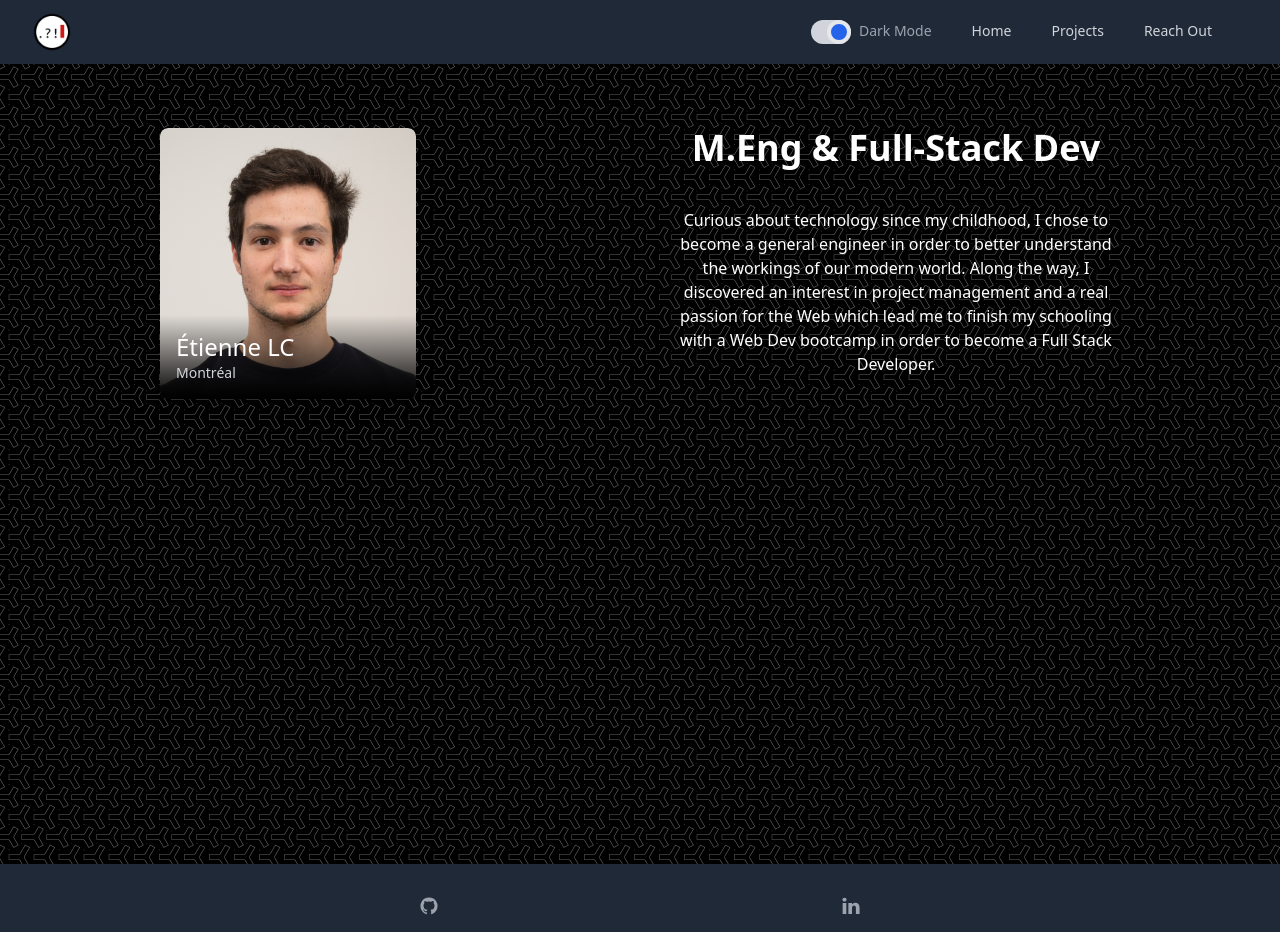
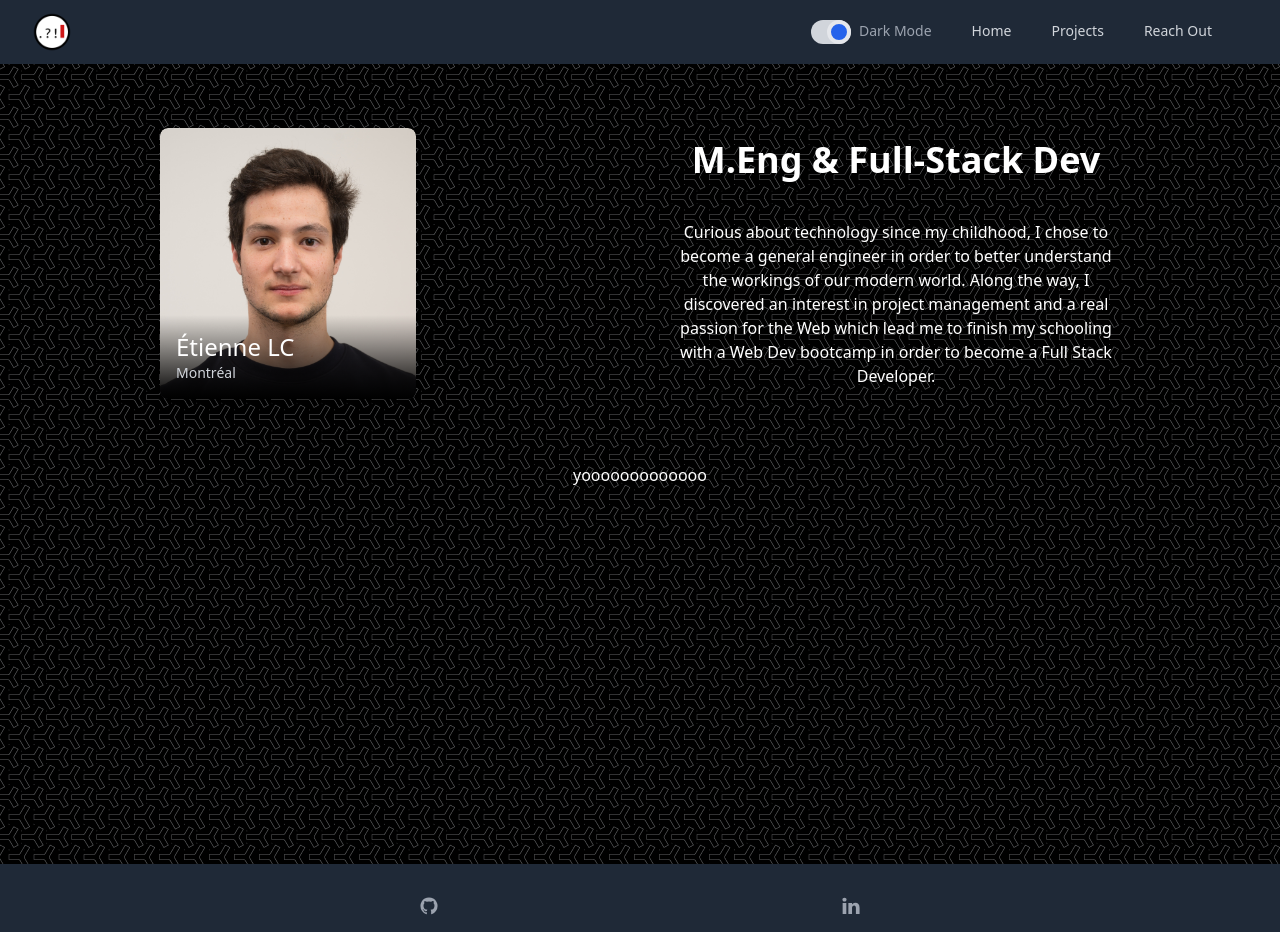
Before and after one commit to etlecoent/portfolio, a React (Create React App) app in the folder frontend/: page / in a window 1280 px wide. Built offline with nearby package versions, Linux system fonts and the light colour scheme.

Commit message:
Edited layout and added a new section

```diff
--- a/frontend/src/containers/Home.js
+++ b/frontend/src/containers/Home.js
@@ -4,17 +4,20 @@ const Home = (props) => {
 
   return (
     <section className="min-h-screen pt-16 bg-ysosw dark:bg-ysosb shadow text-black dark:text-white">
-      <div className="min-h-screen mx-auto py-8 px-8 flex pt-16 flex-wrap justify-around items-start">
+      <div className="flex flex-col min-h-screen mx-auto py-8 px-8 pt-16 ">
+        <div className = "flex flex-row flex-wrap justify-around">
           <Profile />
           <div className=" flex flex-col items-center justify-center h-auto w-auto">
             <h1 className="max-w-full text-center text-4xl font-bold pb-10">
               M.Eng & Full-Stack Dev
             </h1>
-          <div className="max-w-md">
-            <p className = "text-center">
+              <p className = "text-center max-w-md">
                 Curious about technology since my childhood, I chose to become a general engineer in order to better understand the workings of our modern world. Along the way, I discovered an interest in project management and a real passion for the Web which lead me to finish my schooling with a Web Dev bootcamp in order to become a Full Stack Developer.
               </p>
           </div>
+        </div>
+        <div className = "flex align-center justify-center width-full h-auto pt-16">
+          yooooooooooooo
         </div>
       </div>
     </section>
```
Lines whose indentation alone changed are shown as unchanged.
